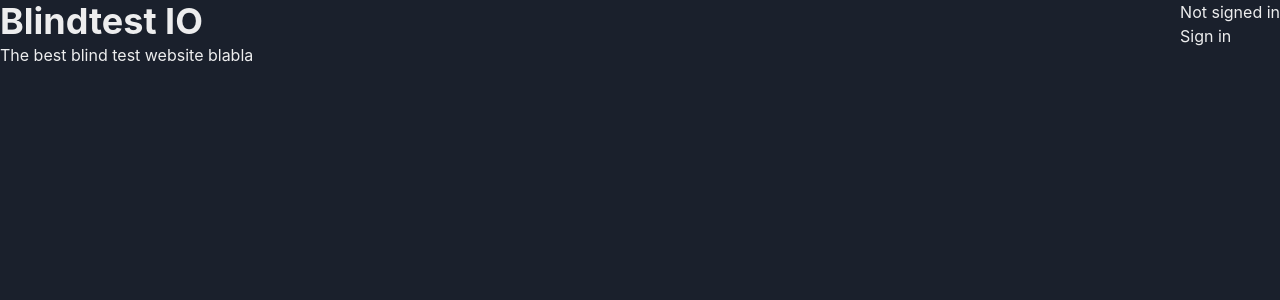
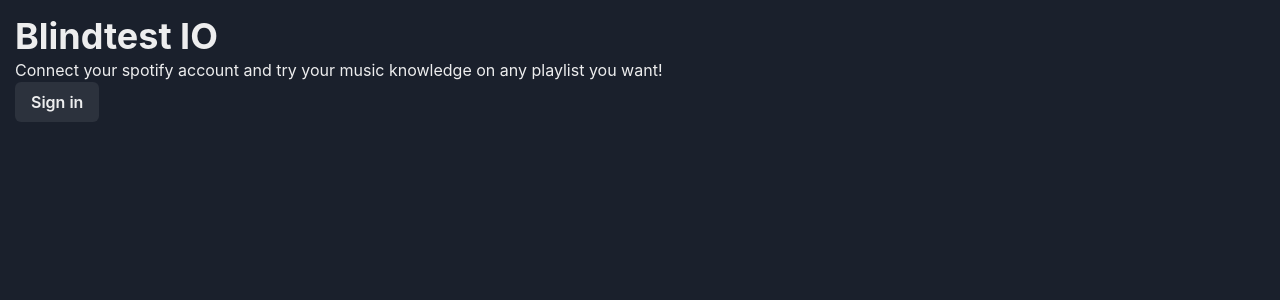
Before and after one commit to relisora/blindtestio, a Next.js app: page / in a window 1280 px wide. Shown: the top 300 px of the page. Built offline with nearby package versions, Linux system fonts and the light colour scheme; no server answers.

Commit message:
chore(layout): slightly improve desigh

```diff
--- a/components/login-btn.jsx
+++ /dev/null
@@ -1,21 +0,0 @@
-import { useSession, signIn, signOut } from "next-auth/react"
-
-const Login = () => {
-  const { data: session } = useSession()
-  if (session) {
-    return (
-      <>
-        Signed in as: {session?.user?.name} <br />
-        <button onClick={() => signOut()}>Sign out</button>
-      </>
-    )
-  }
-  return (
-    <>
-      Not signed in <br />
-      <button onClick={() => signIn()}>Sign in</button>
-    </>
-  )
-}
-
-export default Login;
--- a/pages/index.tsx
+++ b/pages/index.tsx
@@ -1,9 +1,8 @@
 import Head from "next/head";
-import { useSession, signOut } from "next-auth/react";
+import { useSession, signOut, signIn } from "next-auth/react";
 import { useEffect } from "react";
 import Link from "next/link";
-import Login from "../components/login-btn";
-import { Heading, Button } from "@chakra-ui/react";
+import { Heading, Button, Stack } from "@chakra-ui/react";
 
 export default function Home() {
   const { data: session } = useSession();
@@ -16,16 +15,24 @@ export default function Home() {
 
   return (
     <div>
-      <div style={{ float: "right" }}>
-        <Login /> <br />
-      </div>
+      <div style={{ float: "right" }}></div>
 
       <Heading as="h1">Blindtest IO</Heading>
-      <div>The best blind test website blabla</div>
-      {session && (
-        <Button>
-          <Link href="playlists">See your playlists</Link>
-        </Button>
+      <div>
+        Connect your spotify account and try your music knowledge on any
+        playlist you want!
+      </div>
+      {session ? (
+        <>
+          <Stack spacing={4} direction="row" align="center" my={3}>
+            <Button>
+              <Link href="playlists">See your playlists</Link>
+            </Button>
+            <Button onClick={() => signOut()}>Sign out</Button>
+          </Stack>
+        </>
+      ) : (
+        <Button onClick={() => signIn("spotify")}>Sign in</Button>
       )}
       <Head>
         <title>Blind Test IO</title>
--- a/pages/playlists.jsx
+++ b/pages/playlists.jsx
@@ -1,6 +1,6 @@
 import Link from 'next/link';
 import Image from 'next/image'
-import { Table, Thead, Tbody, Tr, Th, Td, TableContainer, Heading } from '@chakra-ui/react'
+import { Table, Thead, Tbody, Tr, Th, Td, TableContainer, Heading, Button } from '@chakra-ui/react'
 import { EditIcon } from '@chakra-ui/icons';
 import useSWR from 'swr'
 
@@ -15,7 +15,7 @@ export default function Playlists() {
 
     return (
         <div>
-            <p><Link href="/">Back</Link ></p>
+            <Button mb={3}><Link href="/">Back</Link ></Button>
             <Heading as="h1">Your playlists</Heading>
             <TableContainer>
                 <Table >
--- a/styles/globals.css
+++ b/styles/globals.css
@@ -1,7 +1,7 @@
 html,
 body {
   padding: 0;
-  margin: 0;
+  margin: 15px;
   font-family: -apple-system, BlinkMacSystemFont, Segoe UI, Roboto, Oxygen,
     Ubuntu, Cantarell, Fira Sans, Droid Sans, Helvetica Neue, sans-serif;
 }
```
